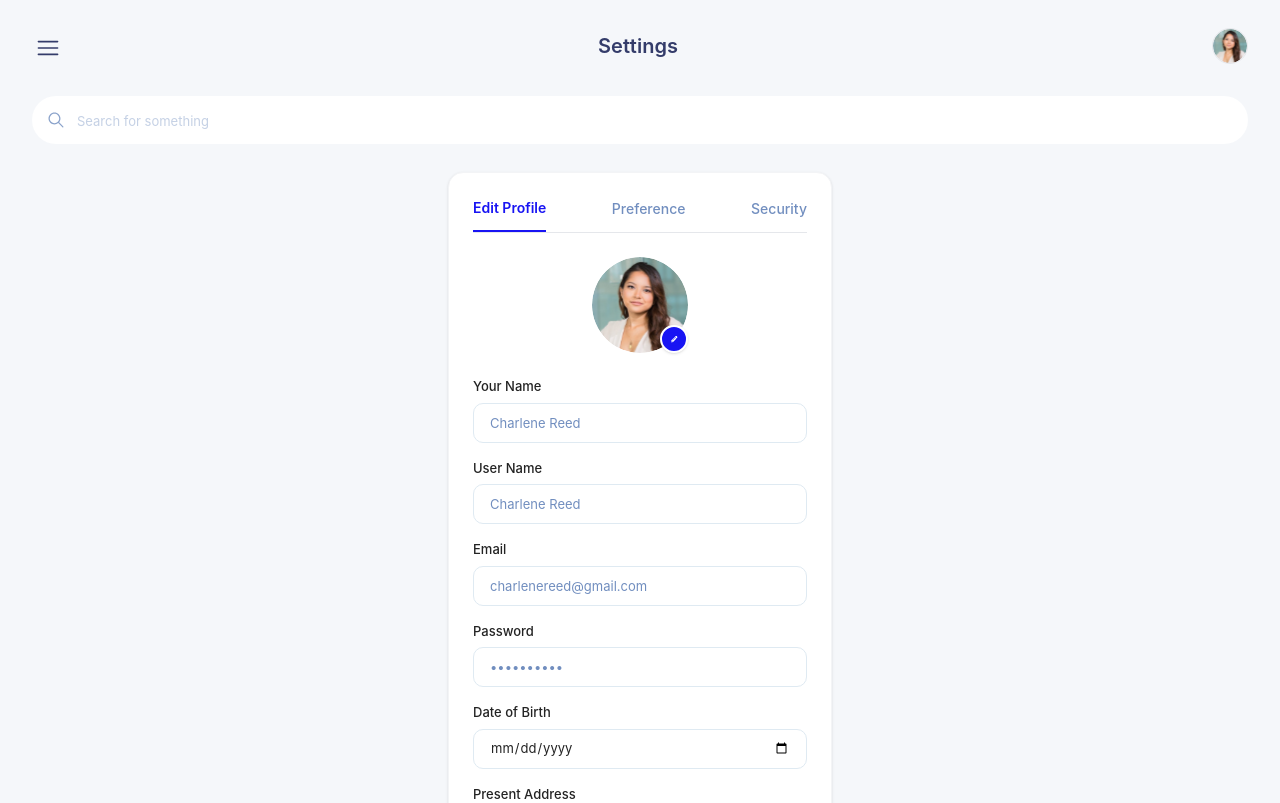
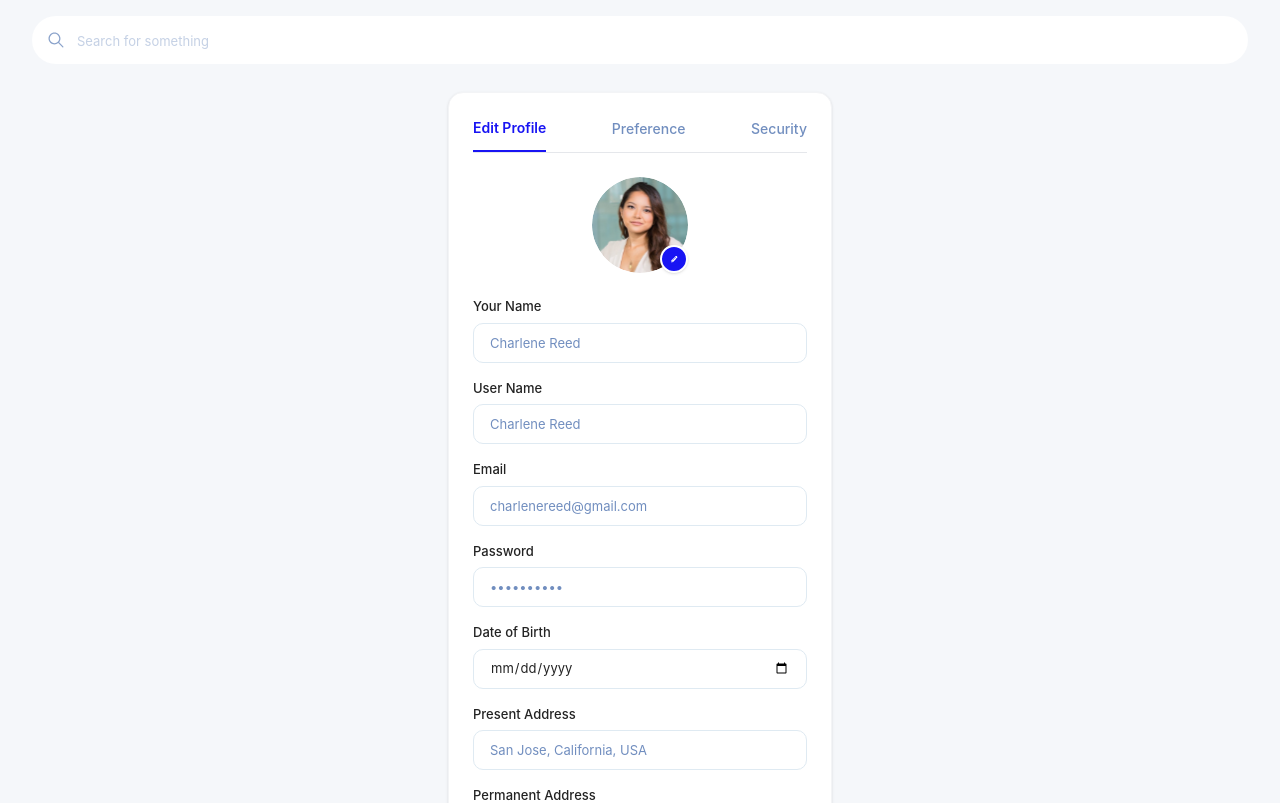
Before and after one commit to idowu113910/Fintech-Dashboard, a React (Vite) app: page /settings in a window 1280 px wide. Shown: the top 803 px of the page. Built offline with nearby package versions, Linux system fonts and the light colour scheme.

Commit message:
fixed height

```diff
--- a/src/pages/DashboardLayout.tsx
+++ b/src/pages/DashboardLayout.tsx
@@ -125,7 +125,7 @@ const DashboardLayout = () => {
 
   return (
     <>
-      <div className="min-h-screen min-h-[100vh] min-h-dvh min-h-[100svh] w-full bg-[#F5F7FA] flex flex-col flex-1">
+      <div className="min-h-screen min-h-[100vh] min-h-dvh min-h-[100svh] w-full bg-[#F5F7FA] flex flex-col flex-1 -mt-20">
         {/* Header / Top Section */}
         <div className="p-7 px-4">
           <div className="flex px-4 gap-8 justify-between items-center">
```
